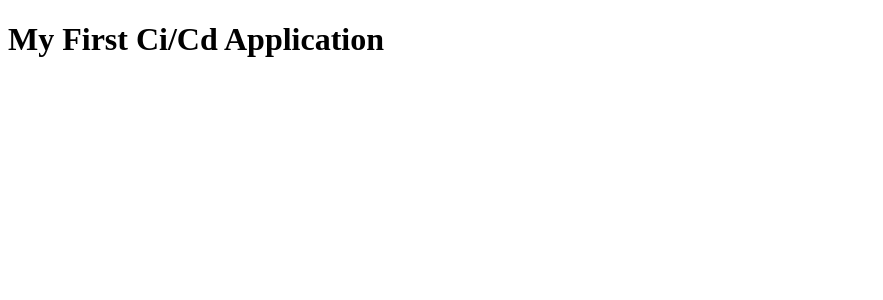
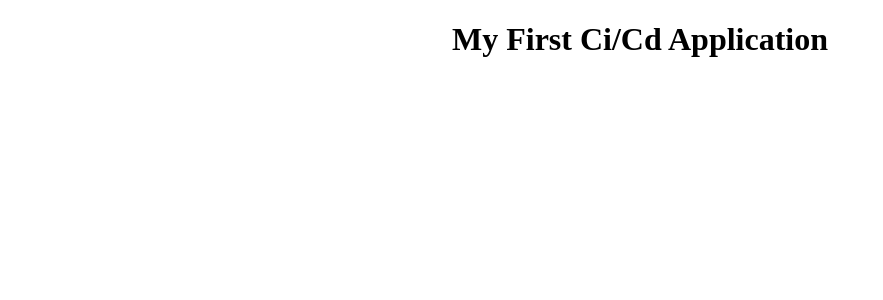
Before and after one commit to tyagisid95/demo-ci-cd, an Angular app: page / in a window 1280 px wide. Shown: the top 300 px of the page, without its empty margins (0-883 px from the left). Built offline with nearby package versions, Linux system fonts and the light colour scheme.

Commit message:
new changes

```diff
--- a/src/app/app.component.css
+++ b/src/app/app.component.css
@@ -0,0 +1,3 @@
+h1{
+ text-align: center
+}
--- a/src/app/app.component.html
+++ b/src/app/app.component.html
@@ -1 +1 @@
-<h1 class="text-center">My First Ci/Cd Application</h1>
+<h1 >My First Ci/Cd Application</h1>
```
